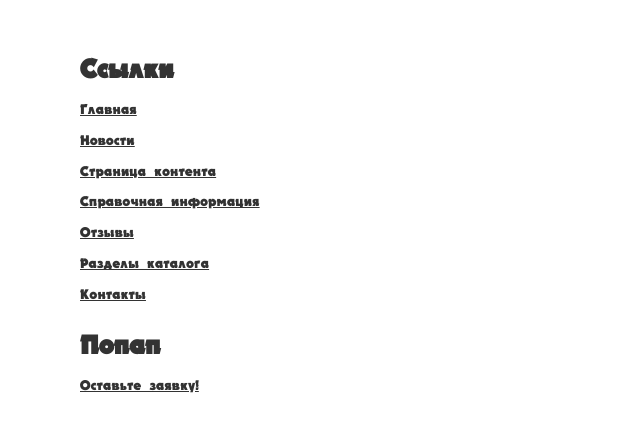
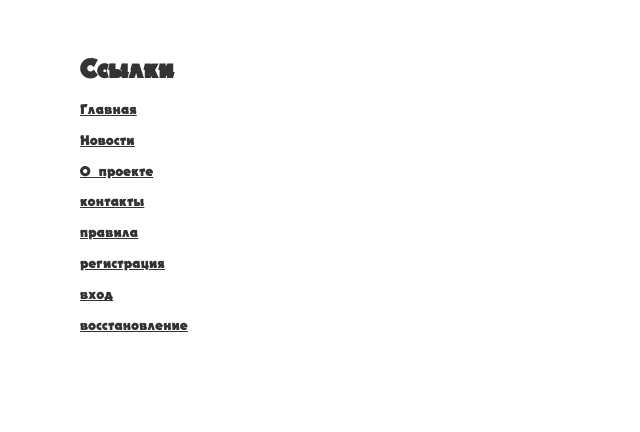
Before and after one commit to pit6262/birds, a plain HTML site: page links.html in a window 1280 px wide. Shown: the whole page, without its empty margins (0-640 px from the left). Drawn offline with Linux system fonts and the light colour scheme.

Commit message:
Add files via upload

```diff
--- a/links.html
+++ b/links.html
@@ -28,21 +28,22 @@
 				<ul>
 					<li><a href="index.html">Главная </a></li>
 					<li><a href="news.html">Новости </a></li>
-					<li><a href="article.html">Страница контента </a></li>
-					<li><a href="reference.html">Справочная информация </a></li>
-					<li><a href="reviews.html">Отзывы </a></li>
-					<li><a href="services.html">Разделы каталога </a></li>
-					<li><a href="contacts.html">Контакты </a></li>
+					<li><a href="article.html">О проекте</a></li>
+					<li><a href="contacts.html">контакты</a></li>
+					<li><a href="reference.html">правила</a></li>
+					<li><a href="reviews.html">регистрация</a></li>
+					<li><a href="services.html">вход</a></li>
+					<li><a href="contacts.html">восстановление</a></li>
 				</ul>
 
 			</div>
 
-			<h2>Попап</h2>
+			<!-- <h2>Попап</h2>
 			<div class="ul-wrap">
 				<ul>
 					<li><a href="#popup-callback" class="open-popup-link">Оставьте заявку!</a></li>
 				</ul>
-			</div>
+			</div> -->
 		</div>
 	</div>
 
```
